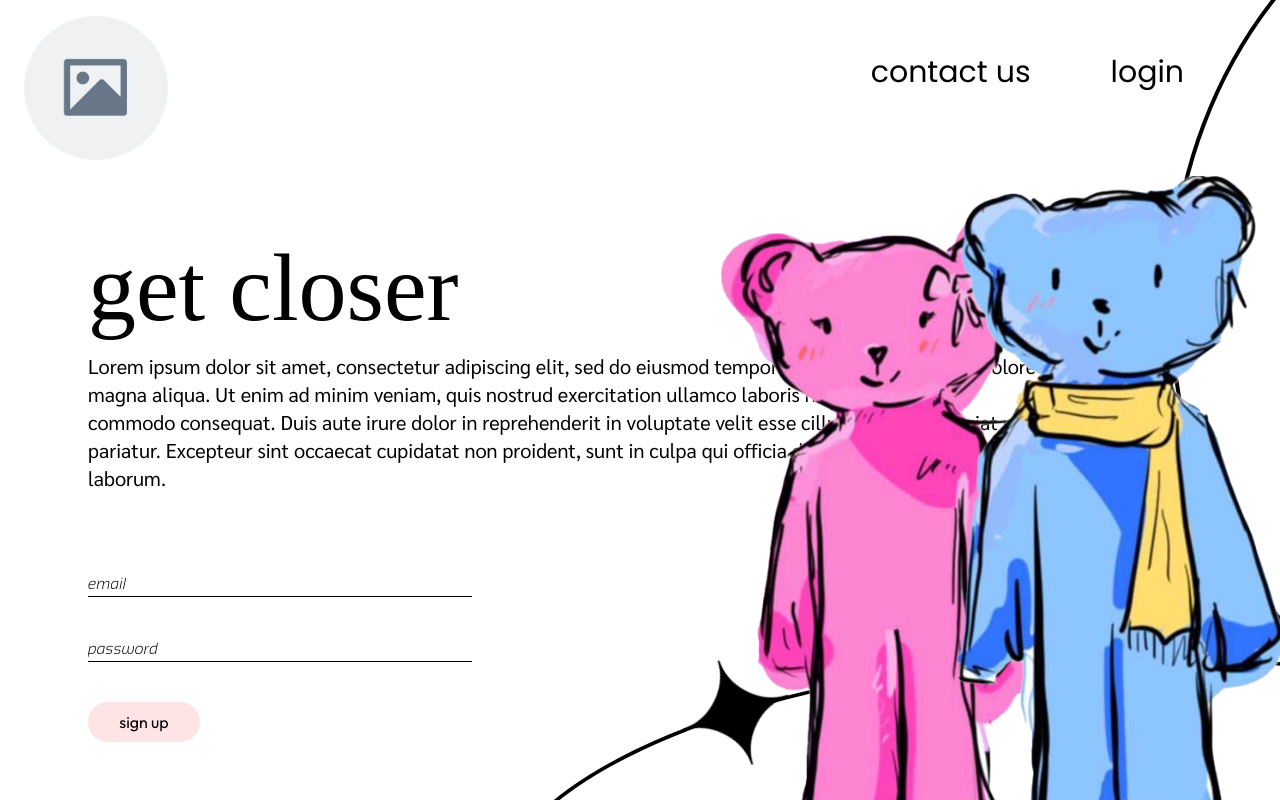
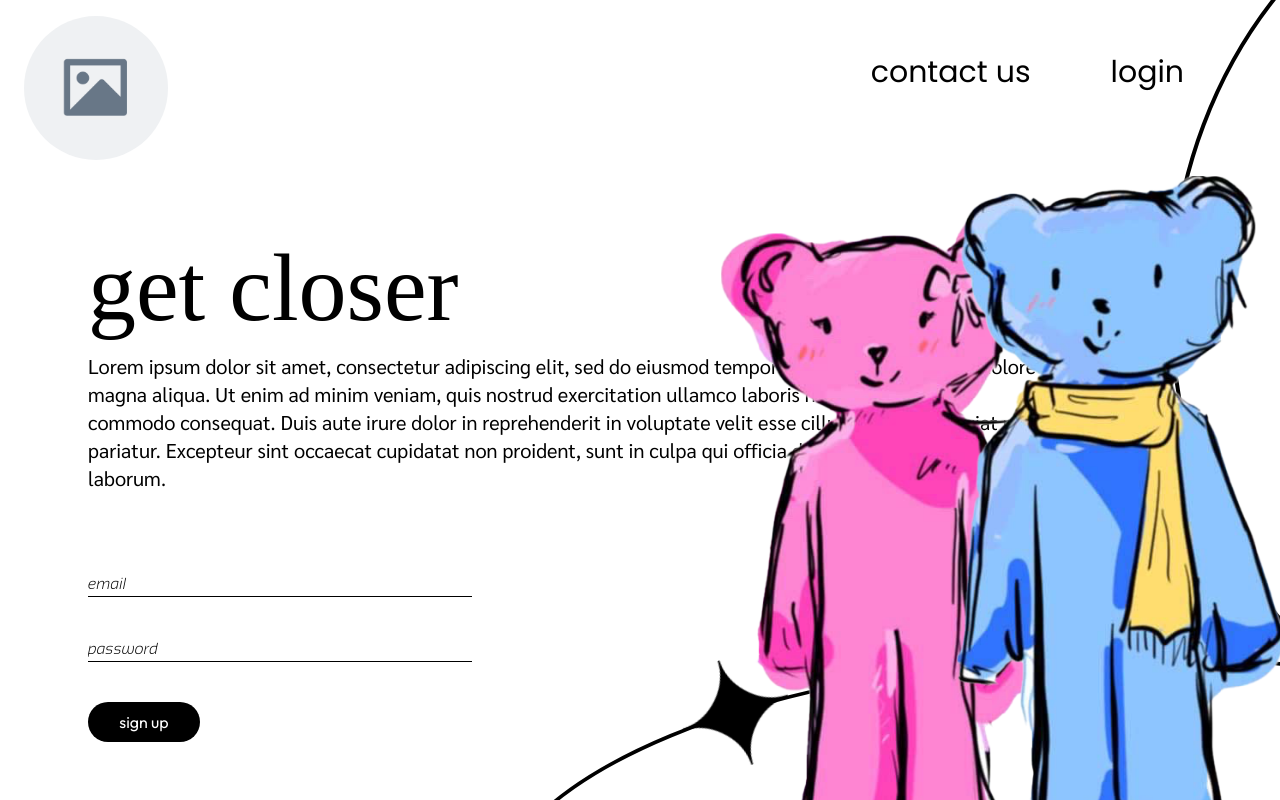
Before and after one commit to rnldk4/lovewired, a React (Vite) app in the folder frontend/: page / in a window 1280 px wide. Shown: the top 800 px of the page. Built offline with nearby package versions, Linux system fonts and the light colour scheme; a web font is replaced by a local one.

Commit message:
change button color

```diff
--- a/frontend/src/components/landingpage/Signup.tsx
+++ b/frontend/src/components/landingpage/Signup.tsx
@@ -21,7 +21,7 @@ export default function Signup() {
                     </div>
                     <button
                         type="button"
-                        className="w-28 h-10 rounded-full bg-rose-100 font-outfit"
+                        className="w-28 h-10 rounded-full bg-black text-white font-outfit"
                     >
                         sign up
                     </button>
```
